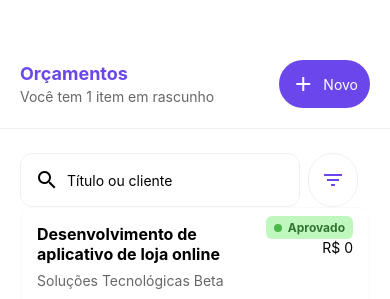
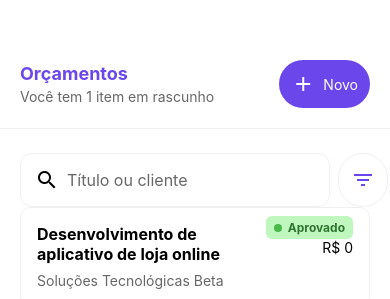
Before and after one commit to Micael-Macedo/orcamento, a React Native app: screen / in a window 390 px wide. Shown: the top 299 px of the page. Built offline with nearby package versions, Linux system fonts and the light colour scheme.

Commit message:
feat: add componentes for orcamento

```diff
--- /dev/null
+++ b/src/shared/Card/style.ts
@@ -0,0 +1,23 @@
+import { StyleSheet } from "react-native";
+import { DEFAULT_THEME } from "../../config/theme";
+
+export const style = StyleSheet.create({
+    container: {
+        borderBottomWidth: 1,
+        borderBottomColor: DEFAULT_THEME.BORDER_COLOR,
+        borderRadius: 12
+    },
+    titleContainer: {
+        flexDirection: "row",
+        gap: 8,
+        paddingHorizontal: 16,
+        paddingVertical: 12
+    },
+    title: {
+        color: DEFAULT_THEME.TEXT_SECONDARY_COLOR,
+        fontSize: 12
+    },
+    children: {
+        padding: 16
+    },
+})
--- a/src/shared/Input/index.tsx
+++ b/src/shared/Input/index.tsx
@@ -1,4 +1,5 @@
 import { TextInput, TextInputProps, View } from "react-native";
+import { style } from "./style";
 
 
 export interface InputProps extends TextInputProps {
@@ -7,6 +8,6 @@ export interface InputProps extends TextInputProps {
 
 export default function Input({ placeholder ,...rest} : InputProps) {
     return(
-        <TextInput placeholder={placeholder} {...rest} />
+        <TextInput style={style.container} placeholder={placeholder} {...rest} />
     )
 };
--- a/src/shared/Input/style.ts
+++ b/src/shared/Input/style.ts
@@ -1,18 +1,12 @@
+import { DEFAULT_THEME } from "@/config/theme";
 import { StyleSheet } from "react-native";
-import { DEFAULT_THEME } from "../../config/theme";
 
 export const style = StyleSheet.create({
     container: {
-        flex: 1,
-        flexDirection: "row",
-        justifyContent: "space-between",
-        alignItems: "center",
-        padding: 16,
+        width: "100%",
+        color: DEFAULT_THEME.TEXT_SECONDARY_COLOR,
+        fontSize: 16,
+        fontWeight: "regular"
     },
-    title: {
-        color: DEFAULT_THEME.PRIMARY_COLOR
-    },
-    info: {
-        color: DEFAULT_THEME.TEXT_SECONDARY_COLOR
-    }
+
 })
--- a/src/shared/OrcamentoItem/style.ts
+++ b/src/shared/OrcamentoItem/style.ts
@@ -8,7 +8,7 @@ export const style = StyleSheet.create({
         flexDirection: "row",
         justifyContent: "space-between",
         borderRadius: 10,
-        borderColor: "#FAFAFA",
+        borderColor: DEFAULT_THEME.BORDER_COLOR,
         borderWidth: 1,
         gap: 12,
         padding: 16,
```
Also changed, not shown: src/shared/Card/index.tsx (added, +27 -0 lines), src/shared/ServiceItem/index.tsx (+7 -2 lines).
